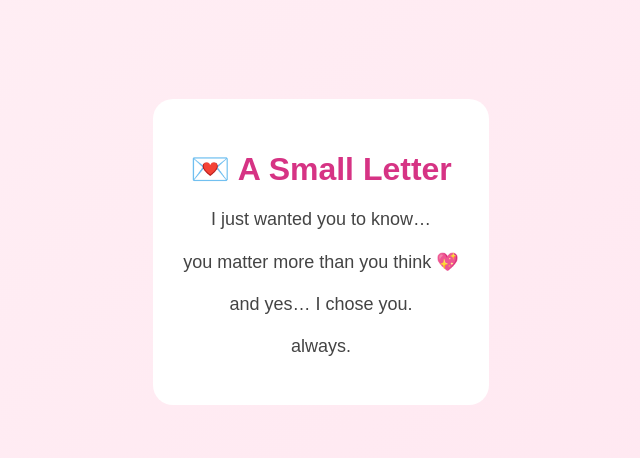
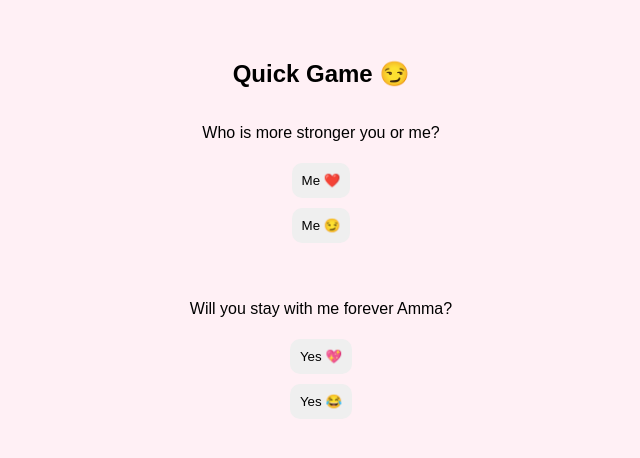
Before and after one commit to webinarbiomedical-dot/Click-If-You-Love-Me-, a plain HTML site: page letter.html in a window 1280 px wide. Shown: the part 176-634 px from the top of the page, without its empty margins (319-959 px from the left). Drawn offline with Linux system fonts and the light colour scheme.

Commit message:
game2.html

```diff
--- a/letter.html
+++ b/letter.html
@@ -1,43 +1,42 @@
 <!DOCTYPE html>
 <html>
 <head>
-  <title>Letter</title>
-  <style>
-    body {
-      height: 100vh;
-      display: flex;
-      justify-content: center;
-      align-items: center;
-      font-family: Arial;
-      background: linear-gradient(135deg, #fff0f5, #ffe6f0);
-      text-align: center;
-      padding: 20px;
-    }
-
-    .card {
-      background: white;
-      padding: 30px;
-      border-radius: 20px;
-      max-width: 500px;
-    }
-
-    h1 { color: #d63384; }
-
-    p { font-size: 18px; color: #444; }
-  </style>
+<title>Game 2</title>
+<style>
+body{
+  height:100vh;
+  display:flex;
+  flex-direction:column;
+  justify-content:center;
+  align-items:center;
+  font-family:Arial;
+  background:#fff0f5;
+}
+button{padding:10px;border:none;border-radius:10px;margin:5px;}
+</style>
 </head>
 
 <body>
 
-<div class="card">
-  <h1>💌 A Small Letter</h1>
-  <p>
-    I just wanted you to know…<br><br>
-    you matter more than you think 💖<br><br>
-    and yes… I chose you.<br><br>
-    always.
-  </p>
-</div>
+<h2>Quick Game 😏</h2>
+
+<p>Who is more stronger you or me?</p>
+
+<button onclick="next()">Me ❤️</button>
+<button onclick="next()">Me 😏</button>
+
+<br><br>
+
+<p>Will you stay with me forever Amma?</p>
+
+<button onclick="next()">Yes 💖</button>
+<button onclick="next()">Yes 😂</button>
+
+<script>
+function next(){
+  window.location.href="final.html";
+}
+</script>
 
 </body>
 </html>
```
